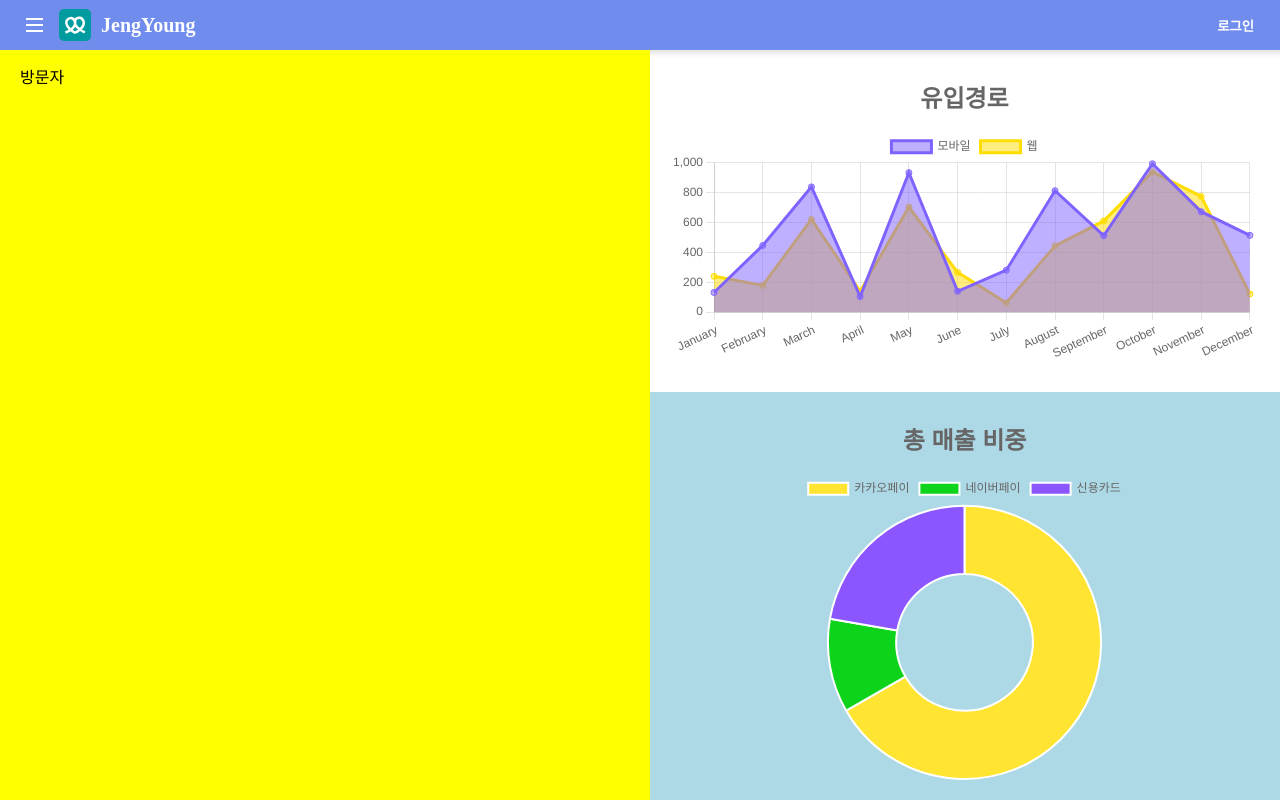
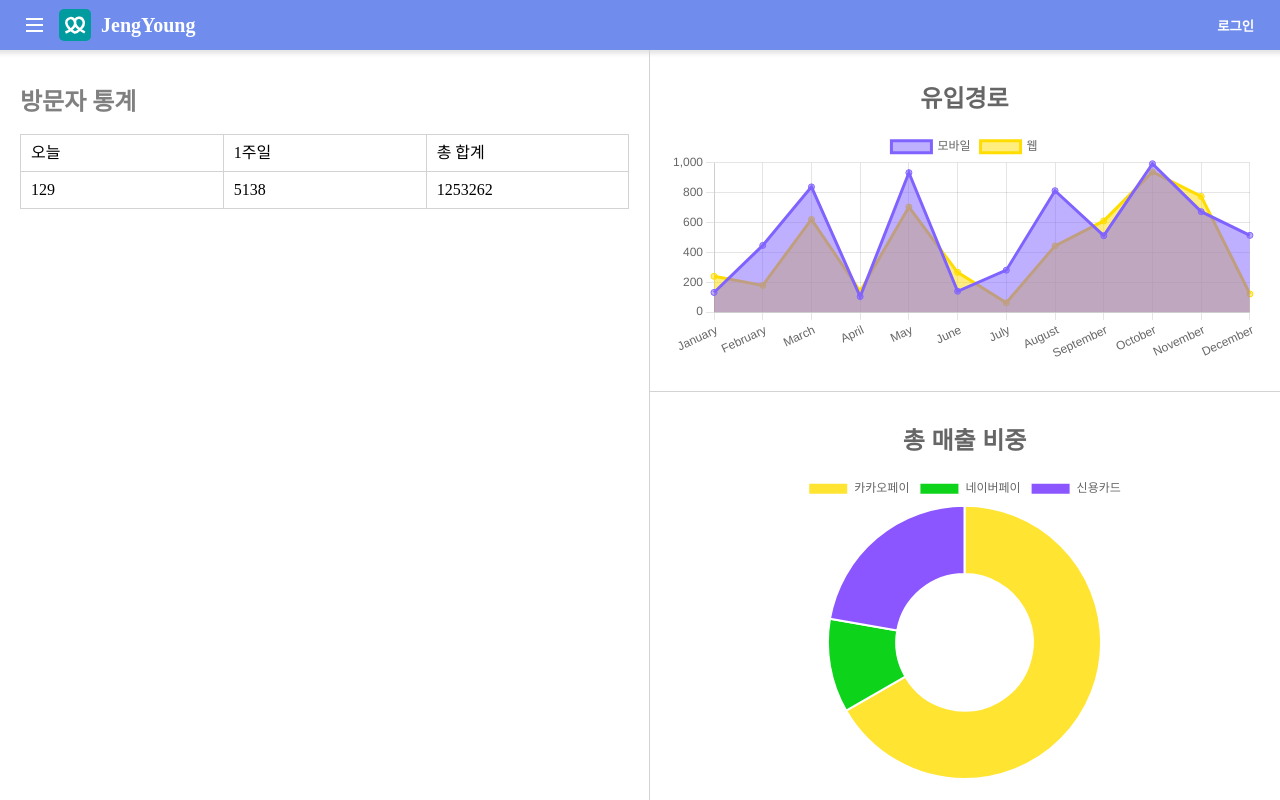
Before and after one commit to JengYoung/chartjs-dashboard, a Next.js app in the folder 3.x/next/10/: page / in a window 1280 px wide. Built offline with nearby package versions, Linux system fonts and the light colour scheme.

Commit message:
feat: add user count table

```diff
--- a/3.x/next/10/src/pages/index.tsx
+++ b/3.x/next/10/src/pages/index.tsx
@@ -17,6 +17,7 @@ import HStack from '#/components/base/Stack/HStack';
 import styled from 'styled-components';
 import Box from '#/components/base/Box/Box';
 import VStack from '#/components/base/Stack/VStack';
+import Table from '#/components/base/Table/DefaultTable';
 
 ChartJS.register(
   CategoryScale,
@@ -113,6 +114,33 @@ const salesDataOptions = {
   }
 }
 
+interface ITableData {
+  id: string;
+  today: number;
+  week: number;
+  total: number;
+}
+
+const table = {
+  data: [
+    { id: '1', today: 129, week: 5138, total: 1253262 }
+  ],
+  columns: [
+    {
+      label: '오늘',
+      key: 'today'
+    },
+    {
+      label: '1주일',
+      key: 'week',
+    },
+    {
+      label: '총 합계',
+      key: 'total'
+    }
+  ]
+}
+
 export default function Home() {
   const chartRef = useRef<ChartJS>(null);
   const salesChartRef = useRef<ChartJS>(null);
@@ -126,8 +154,8 @@ export default function Home() {
   return (
     <Home.Container>
       <HStack width="100%" height="100%">
-        <Box backgroundColor='yellow' padding="20px">
-          방문자
+        <Box padding="20px" border={{ right: '1px solid lightgray' }}>
+          <Table<ITableData> title="방문자 통계" data={table.data} columns={table.columns}/>
         </Box>
 
         <VStack width="100%">
@@ -140,7 +168,7 @@ export default function Home() {
             />
           </Box>
 
-          <Box backgroundColor='lightblue' padding="20px" height="100%">
+          <Box border={{ top: '1px solid lightgray'}} padding="20px" height="100%">
             <Box>
               <Doughnut
                 type="doughnut"
```
